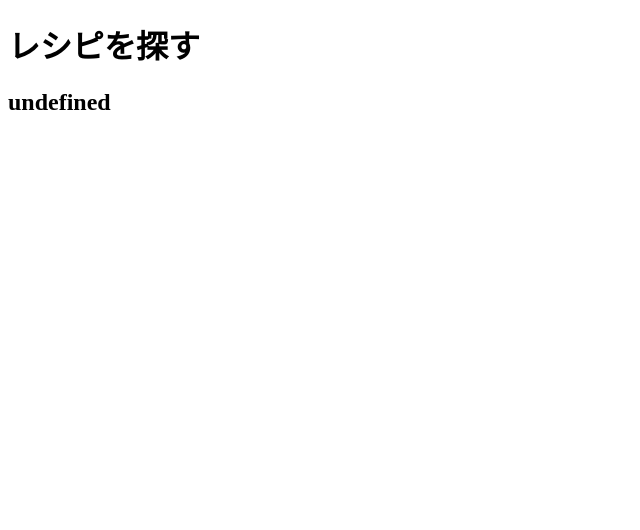
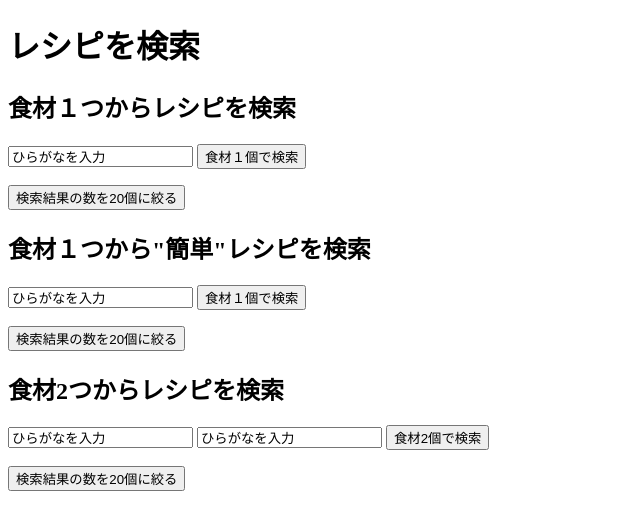
Before and after one commit to nullpikt0/recipe, a plain HTML site: page index.html in a window 1280 px wide. Shown: the whole page, without its empty margins (0-640 px from the left). Drawn offline with nearby package versions, Linux system fonts and the light colour scheme; no server answers.

Commit message:
Update index.html

```diff
--- a/index.html
+++ b/index.html
@@ -1,15 +1,45 @@
 <!DOCTYPE html>
-<html lang="ja">
-<head>
-    <meta charset="UTF-8">
-    <meta http-equiv="X-UA-Compatible" content="IE=edge">
-    <meta name="viewport" content="width=device-width, initial-scale=1.0">
-    <title>レシピを探す</title>
-</head>
-<body>
-    <h1>レシピを探す</h1>
-    <h2 id="test"></h2>
-    <h2></h2>
-    <script src="recipes.js">"use strict";</script>
-</body>
+<html lang='ja'>
+	<head>
+		<meta charset='UTF-8'>
+        <meta http-equiv="X-UA-Compatible" content="IE=edge">
+        <meta name="viewport" content="width=device-width,user-scalable=yes,initial-scale=1.0">
+        <title>レシピを検索</title>
+	</head>
+	<body>
+        <h1>レシピを検索</h1>
+		<h2>食材１つからレシピを検索</h2>
+		<div>
+		    <input type='text' id='txtZipCode' value="ひらがなを入力">
+			<input type='button' id='btnSubmit' value="食材１個で検索">
+            <p><input type='button' id='btnSubmitnum' value="検索結果の数を20個に絞る"></p>
+		</div>
+		<div id="test1"></div>
+        <div id="test2"></div>
+		<p>
+	    <h2>食材１つから"簡単"レシピを検索</h2>
+		<div>
+		    <input type='text' id='txtZipCode2' value="ひらがなを入力">
+			<input type='button' id='btnSubmit2' value="食材１個で検索">
+			<p><input type='button' id='btnSubmitnum2' value="検索結果の数を20個に絞る"></p>
+		</div>
+			<div id="test3"></div>
+			<div id="test4"></div>
+		</p>
+		<p>
+		<h2>食材2つからレシピを検索</h2>
+		<div>
+			<input type='text' id='txtZipCode3' value="ひらがなを入力">
+			<input type='text' id='txtZipCode3-2' value="ひらがなを入力">
+			<input type='button' id='btnSubmit3' value="食材2個で検索">
+			<p><input type='button' id='btnSubmitnum3' value="検索結果の数を20個に絞る"></p>
+		</div>
+			<div id="test5"></div>
+			<div id="test6"></div>
+		</p>
+		<script src='jquery-3.3.1.min.js'></script>
+        <script src="recipe.js">"use strict";</script>
+		<script src="recipe2.js">"use strict";</script>
+		<script src="recipe3.js">"use strict";</script>
+	</body>
 </html>
```
